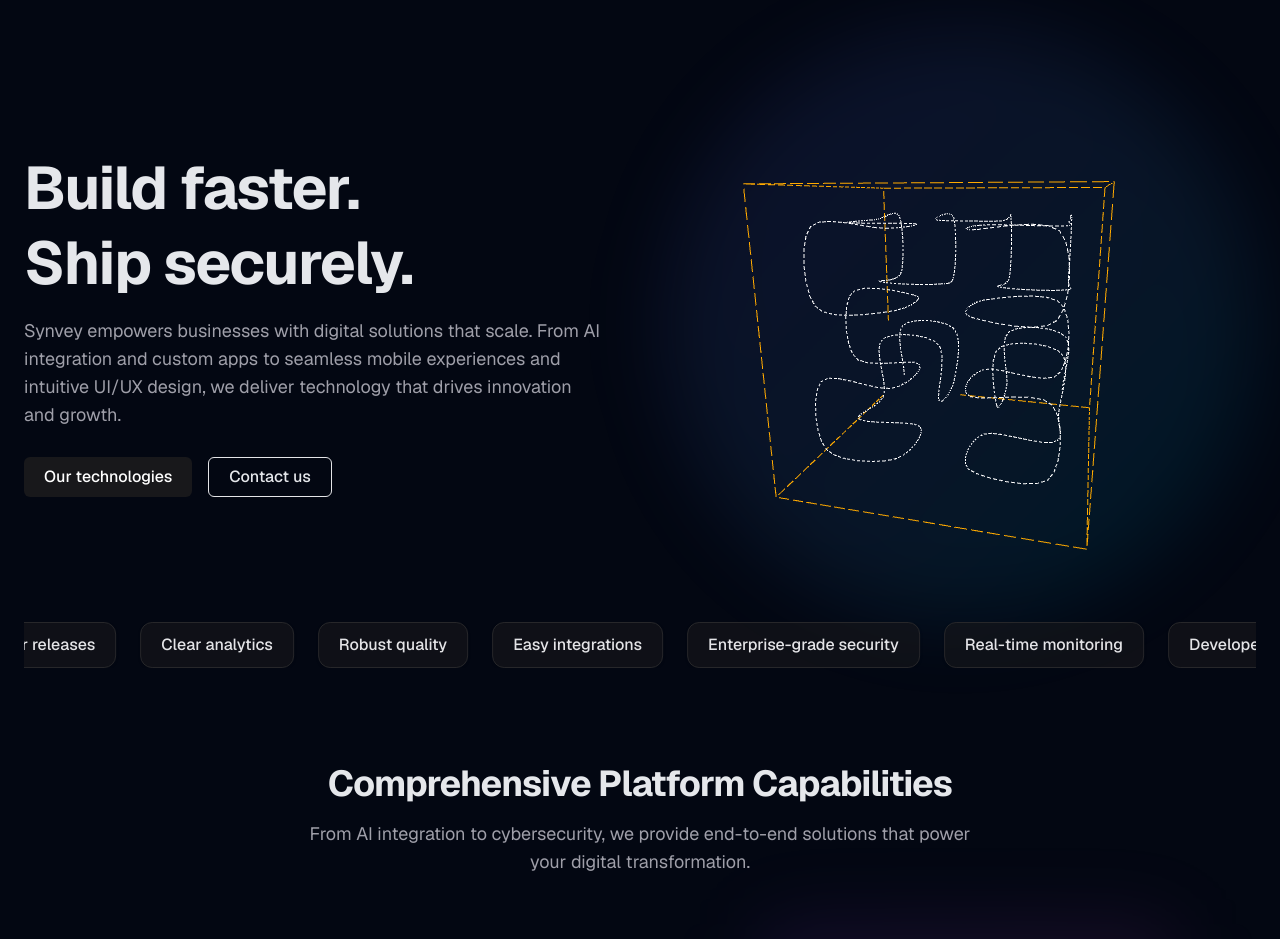
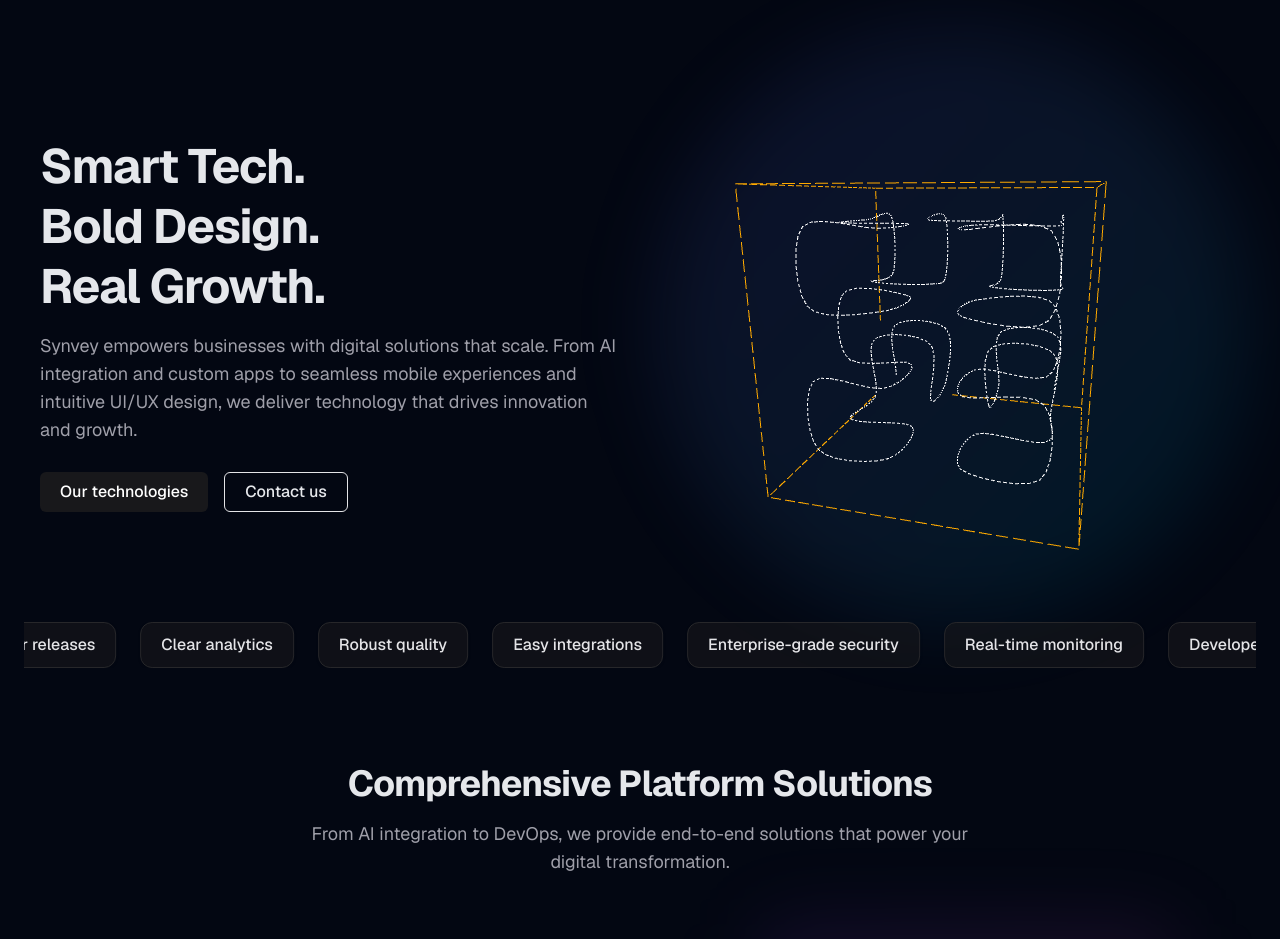
Before and after one commit to Synvey/synvey_web, a Next.js app: page / in a window 1280 px wide. Shown: the part 100-1039 px from the top of the page. Built offline with nearby package versions, Linux system fonts and the light colour scheme.

Commit message:
Modified homepage heading

```diff
--- a/src/app/page.tsx
+++ b/src/app/page.tsx
@@ -29,8 +29,8 @@
           <div className="grid grid-cols-1 items-center gap-8 md:grid-cols-2 md:gap-12">
             {/* Left: Text */}
             <div className="animate-on-load animate-slide-in-left">
-              <h1 className="text-balance text-4xl font-bold leading-tight tracking-tight text-foreground sm:text-5xl md:text-6xl">
-                Build faster. Ship securely.
+              <h1 className="text-balance text-4xl font-bold leading-tight tracking-tight text-foreground sm:text-5xl md:text-5xl">
+                Smart Tech.<br/>Bold Design.<br/>Real Growth.
               </h1>
               <p className="mt-4 max-w-xl text-base leading-7 text-zinc-400 sm:text-lg animate-on-load animate-fade-in-up animate-delay-200">
                 Synvey empowers businesses with digital solutions that scale. From AI integration and custom apps to seamless mobile experiences and intuitive UI/UX design, we deliver technology that drives innovation and growth.
@@ -87,10 +87,10 @@
         <div className="mx-auto max-w-[90rem] px-3 sm:px-4 lg:px-6">
           <div className="text-center mb-16">
             <h2 className="text-3xl font-bold tracking-tight text-foreground sm:text-4xl">
-              Comprehensive Platform Capabilities
+              Comprehensive Platform Solutions
             </h2>
             <p className="mt-4 text-lg text-zinc-400 max-w-2xl mx-auto">
-              From AI integration to cybersecurity, we provide end-to-end solutions that power your digital transformation.
+              From AI integration to DevOps, we provide end-to-end solutions that power your digital transformation.
             </p>
           </div>
           {/* Always visible: first two capabilities */}
```
